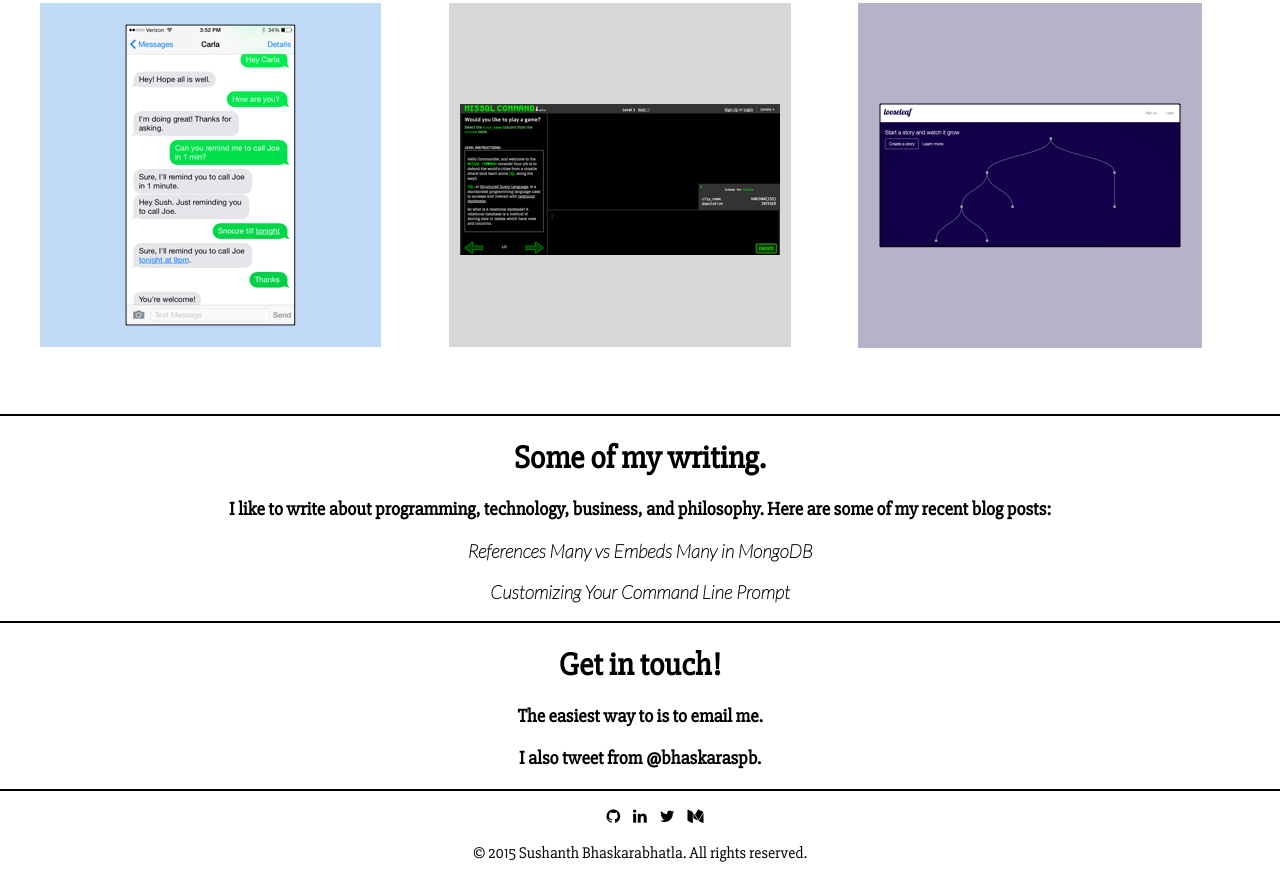
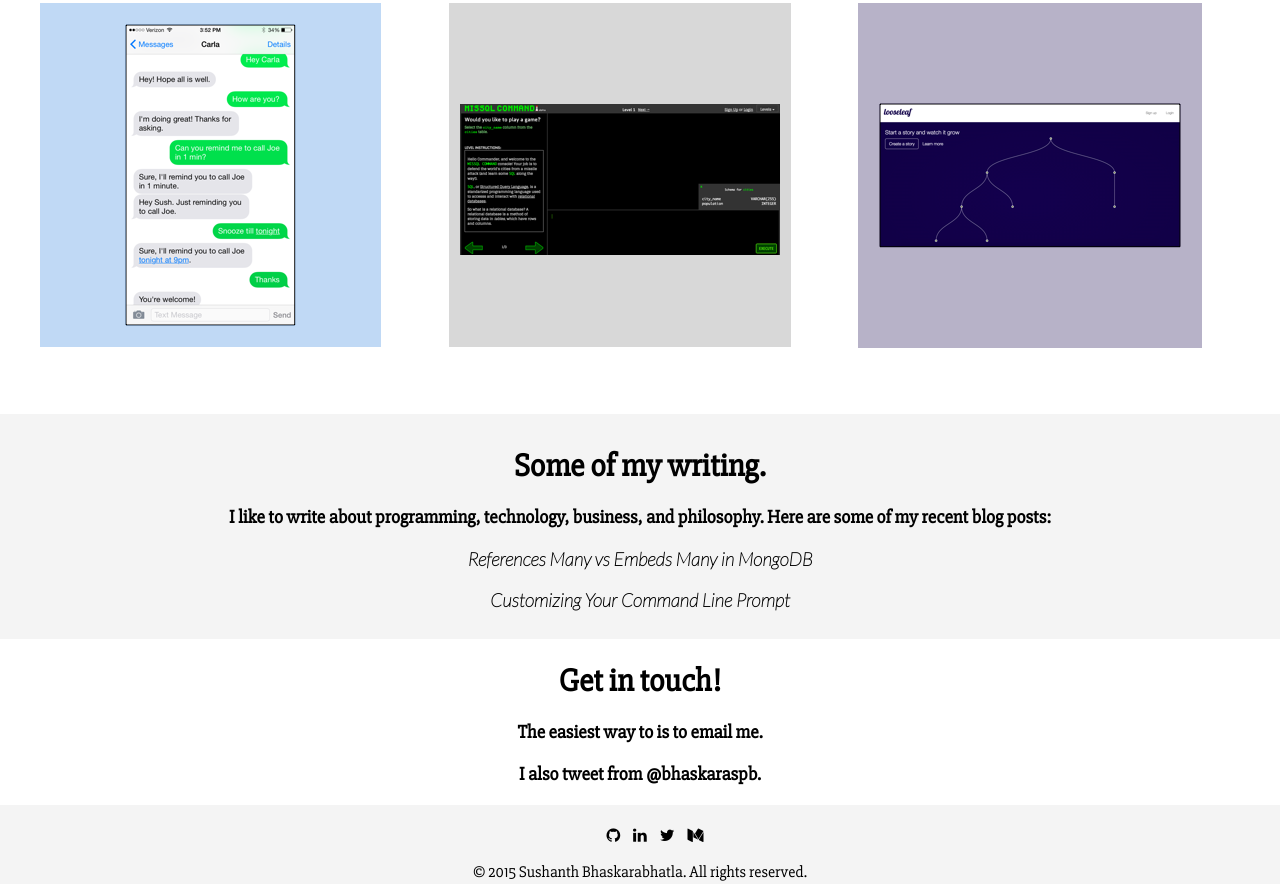
Before and after one commit to bhaskaraspb/bhaskaraspb.github.io, a plain HTML site: page index.html in a window 1280 px wide. Shown: the part 704-1588 px from the top of the page. Drawn offline with nearby package versions, Linux system fonts and the light colour scheme.

Commit message:
alternating section background colors

```diff
--- a/base.css
+++ b/base.css
@@ -81,7 +81,7 @@ a.header-name {
   width: 100%;
   font-family: 'Slabo 27px', serif;
   background-color: #FFFFFF;
-  border-bottom: 2px solid black;
+  /*border-bottom: 2px solid black;*/
 }
 
 .work-container h1, h2, h3{
@@ -141,9 +141,12 @@ a.header-name {
 }
 */
 .blog-container {
+  padding-top: 10px;
+  padding-bottom: 10px;
   width: 100%;
-  background-color: #FFFFFF;
-  border-bottom: 2px solid black;
+/*  background-color: #D8D8D8;*/
+  background-color: #F4F4F4;
+  /*border-bottom: 2px solid black;*/
   text-align: center;
 }
 
@@ -159,15 +162,20 @@ a.header-name {
 .contact-container {
   width: 100%;
   background-color: #FFFFFF;
-  border-bottom: 2px solid black;
+  /*border-bottom: 2px solid black;*/
   text-align: center;
 }
 
 .footer {
+  padding-top: 5px;
+  padding-bottom: 2px;
   text-align: center;
   display: block;
   vertical-align: baseline;
   font-family: 'Slabo 27px', serif;
+  background-color: #F4F4F4;
+/*  color: white;
+  background-color: black;*/
 }
 
 .footer ul {
@@ -178,6 +186,10 @@ a.header-name {
 .footer li {
   display: inline;
   padding-right: 10px;
+}
+
+p#copyright {
+  margin-bottom: 0px;
 }
 
 /* OLD CSS */
```
Also changed, not shown: index.html (+1 -0 lines).
